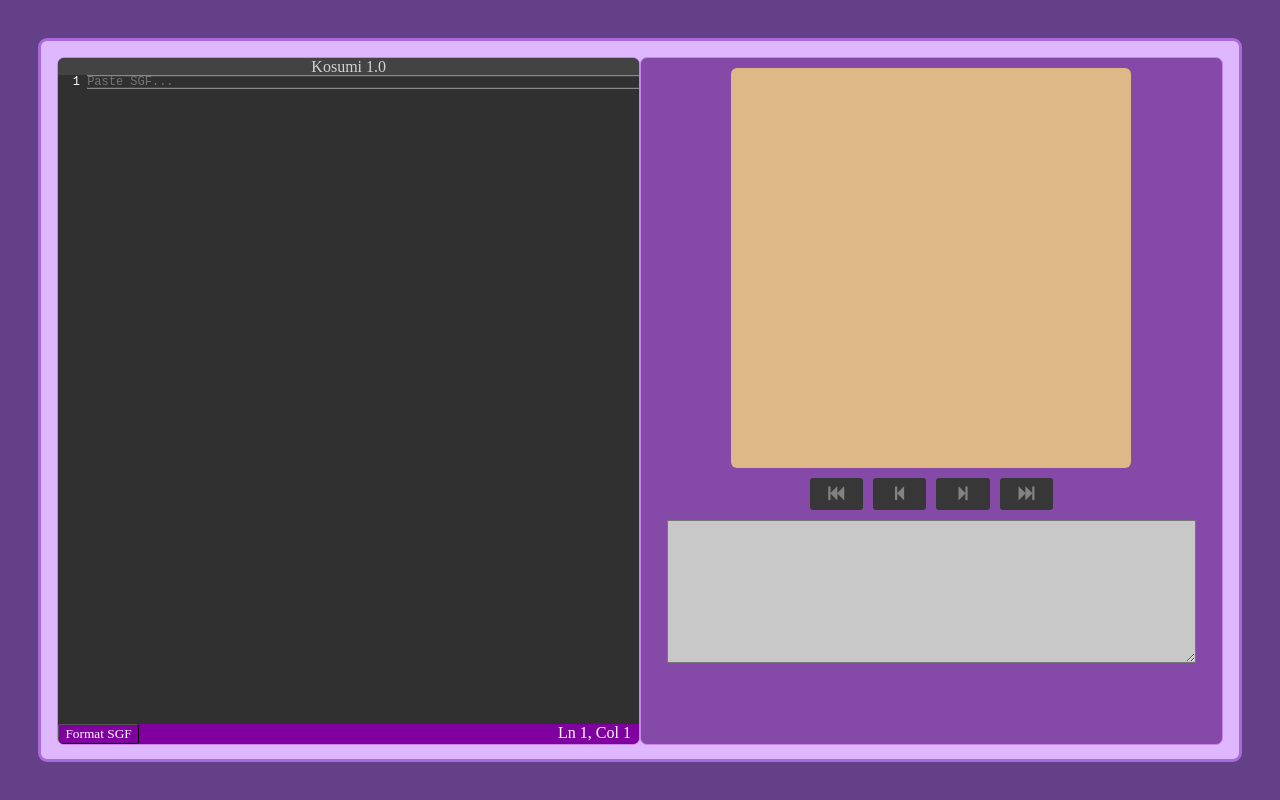
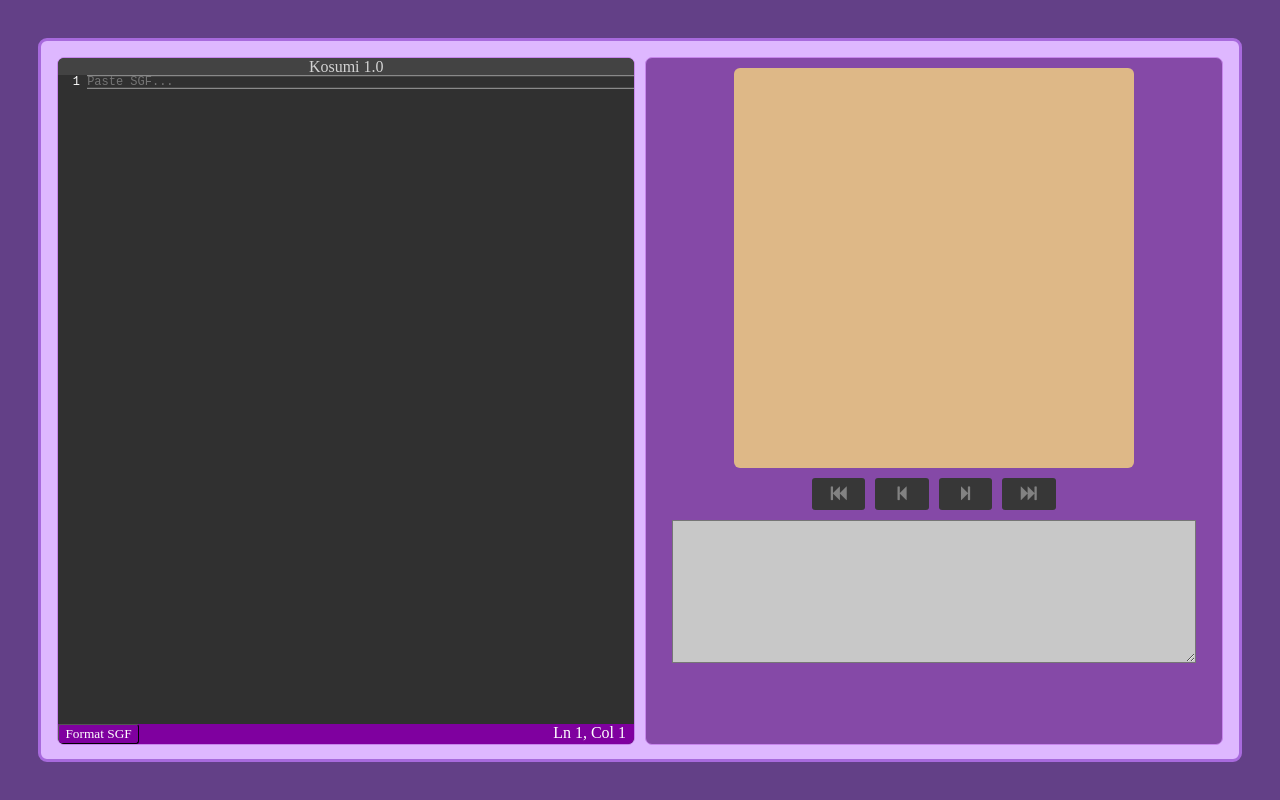
Before and after one commit to goopletdev/kosumi, a plain HTML site: page index.html in a window 1280 px wide. Drawn offline with Linux system fonts and the light colour scheme; a web font is replaced by a local one.

Commit message:
added split bar between textarea and goban

```diff
--- a/index.html
+++ b/index.html
@@ -16,6 +16,7 @@
     <body>
         <div class="app">
             <div id="editorParent"></div>
+            <div id="splitBar"></div>
             <div id="gobanParent"></div>
         </div>
     </body>
--- a/styles.css
+++ b/styles.css
@@ -40,6 +40,11 @@ body {
     overflow: hidden;
 }
 
+#splitBar {
+    height:100%;
+    width: 10px;
+}
+
 #gobanParent {
     background-color:#8549a7;
 }
```
